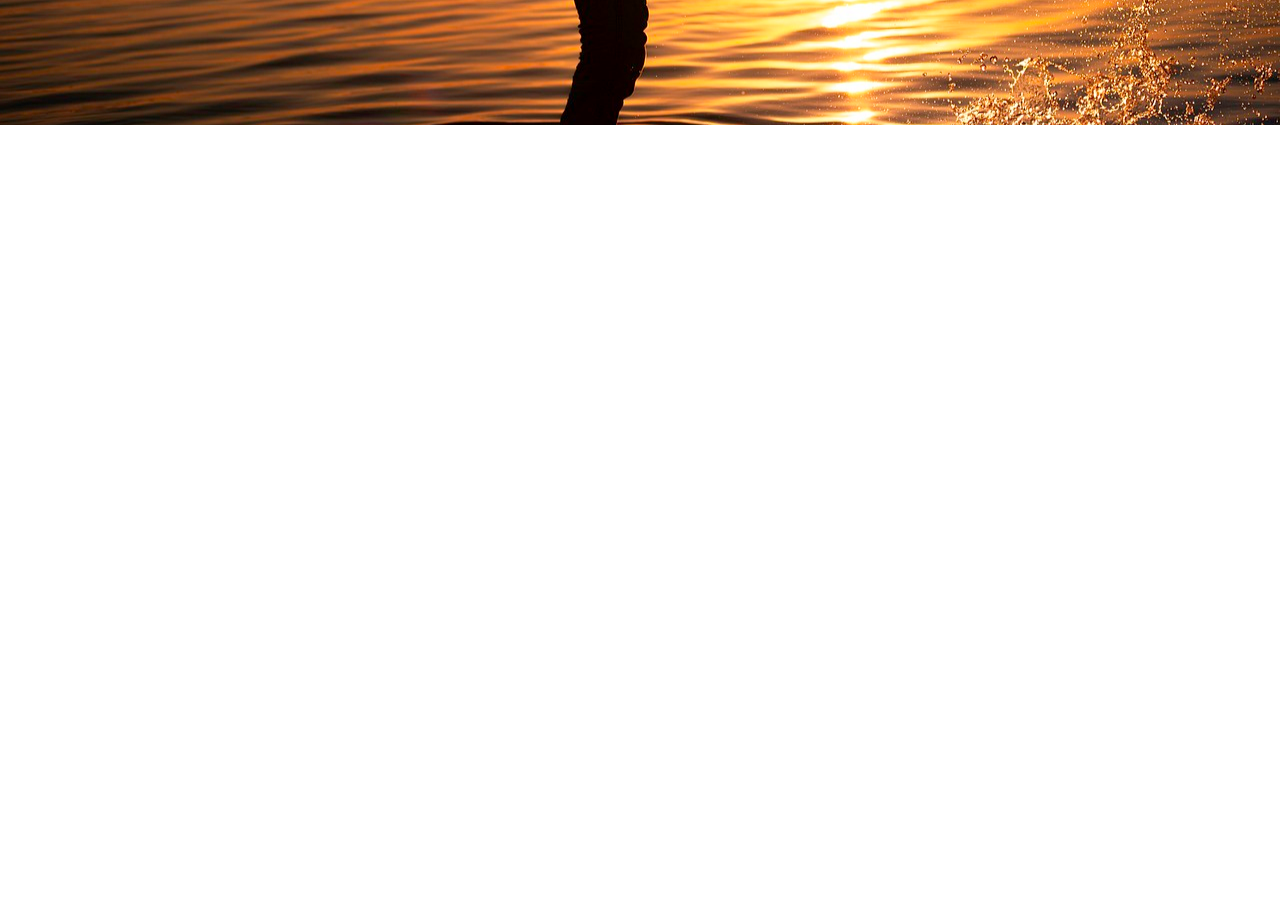
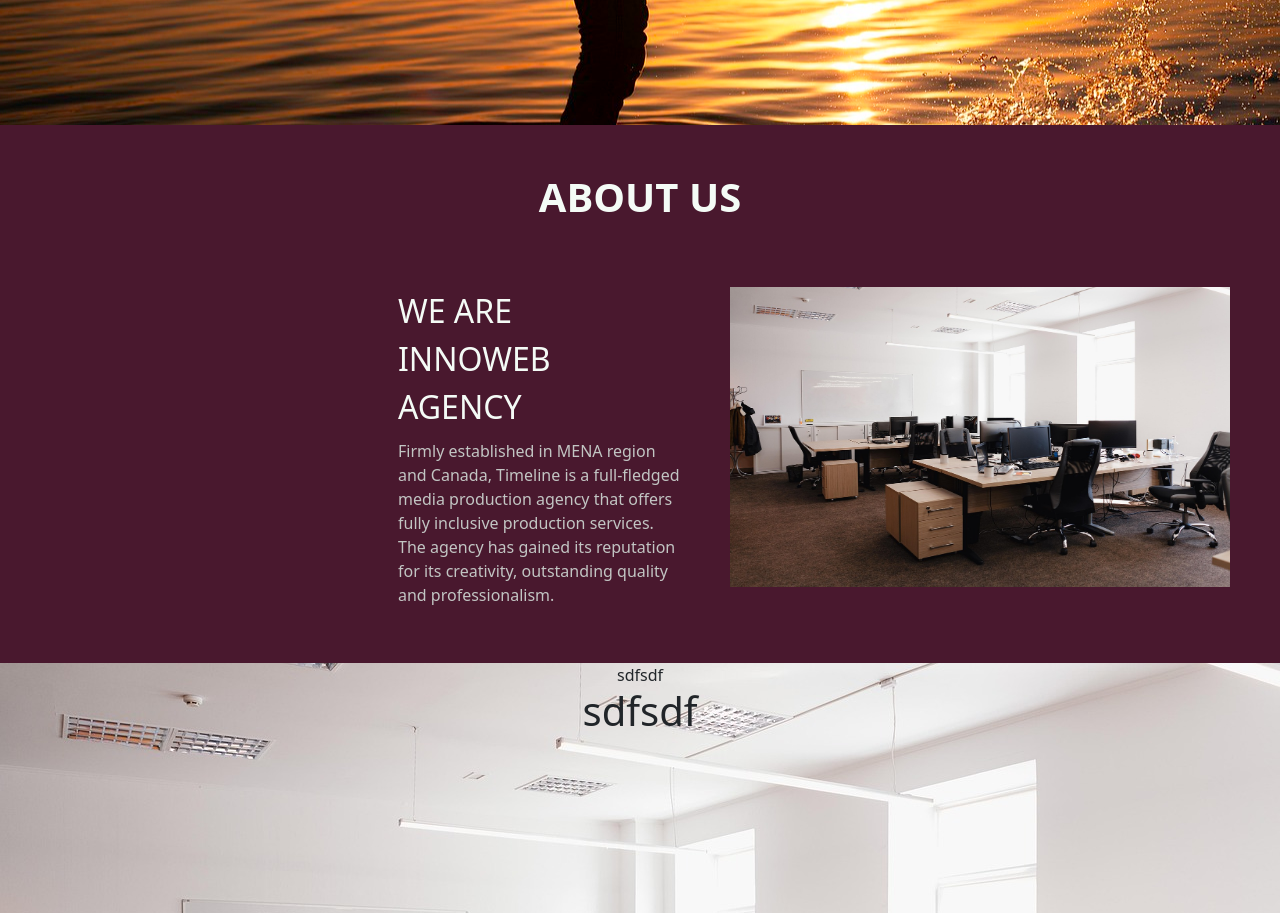
Before and after one commit to aminbarri/innoweb, a React (Create React App) app: page / in a window 1280 px wide. Shown: the part 560-1473 px from the top of the page. Before the commit the page ends 800 px from the top, so only its background shows below. Built offline with nearby package versions, Linux system fonts and the light colour scheme; a web font is replaced by a local one.

Commit message:
about us section

```diff
--- a/src/App.css
+++ b/src/App.css
@@ -7,6 +7,8 @@
   --color-dark: #081317;
   --color-light: #DFD09F;
   --color-light2: #F4FBF6;
+  --color-darker: #c2c5c3;
+
 
   --font-family-primary: "Poppins", sans-serif;
 
--- a/src/App.js
+++ b/src/App.js
@@ -1,6 +1,7 @@
 
 import './App.css';
 import {Header} from './Sections/index';
+import {Aboutus} from './Sections/index';
 import 'bootstrap/dist/css/bootstrap.min.css';
 import 'bootstrap/dist/js/bootstrap.bundle.min';
 
@@ -9,6 +10,7 @@ function App() {
   return (
     <>
      <Header />
+     <Aboutus />
     </>
   );
 }
--- /dev/null
+++ b/src/Component/Cardabout/Card1.jsx
@@ -0,0 +1,18 @@
+import './card1.css'
+import back from '../../assets/desk.jpg';
+const Card1 =(props)=>{
+
+
+    return (
+        <>
+
+        <div className='card_body' style={{backgroundImage:`url(${back})` }}>
+            <div>{props.icon}</div>
+            <h1>{props.title}</h1>
+         </div>
+
+        </>
+    )
+}
+
+export default Card1;
--- /dev/null
+++ b/src/Component/Cardabout/card1.css
@@ -0,0 +1,5 @@
+.card_body{
+    text-align: center;
+    height: 250px;
+    padding: auto;
+}
--- a/src/Component/Headeritem/headeritem.css
+++ b/src/Component/Headeritem/headeritem.css
@@ -31,8 +31,8 @@
 }
 
 .header-item:hover{
-    animation-name: hovertheader;
-    animation-duration: 0.5s;
+    /* animation-name: hovertheader;
+    animation-duration: 0.5s; */
 }
 @keyframes hovertheader {
     0% {
--- a/src/Component/index.jsx
+++ b/src/Component/index.jsx
@@ -1,2 +1,3 @@
 export {default as Navbar} from './nav/Navbar';
 export {default as Headeritem} from './Headeritem/Headeritem';
+export {default as Card1} from './Cardabout/Card1';
--- /dev/null
+++ b/src/Sections/AboutUs/Aboutus.jsx
@@ -0,0 +1,35 @@
+import './aboutus.css';
+import desk from '../../assets/desk.jpg';
+import {Card1} from '../../Component/index';
+const Aboutus =(props)=>{
+
+
+    return (
+        <>
+            <div className='d-flex flex-column  aboutus'>
+                <div className='py-5 aboutus_title'>
+                    <h1>About Us</h1>
+                </div>
+                <div className='d-flex flex-row aboutus_content align-self-stretch'>
+                    <div className='px-5 about_text'>
+                        <h1>We are <br />
+                        INNOWEB AGENCY</h1>
+                        <p className='text_agency'>
+                        Firmly established in MENA region and Canada,
+                         Timeline is a full-fledged media production agency that offers fully inclusive production services.
+                        The agency has gained its reputation for its creativity, outstanding quality and professionalism.
+                        </p>
+                    </div>
+                    <div>
+                        <img src={desk} alt="" width='500px' height='300px'/>
+                    </div>
+                </div>
+            </div>
+            <div>
+                <Card1 icon='sdfsdf' title='sdfsdf' />
+            </div>
+        </>
+    )
+}
+
+export default Aboutus;
--- /dev/null
+++ b/src/Sections/AboutUs/aboutus.css
@@ -0,0 +1,25 @@
+.aboutus{
+    background-color: var(--color-accent1);
+    color: var(--color-light2);
+}
+.aboutus_content{
+    padding:10px 50px 40px 350px;
+}
+.aboutus_title h1{
+    text-transform: uppercase;
+    text-align: center;
+    font-weight: 900 !important;
+}
+.text_agency{
+    /* height: 300px; */
+    color: var(--color-darker) ;
+    /* padding-top: 50px; */
+
+}
+.about_text h1{
+    font-weight: 100;
+    text-transform: uppercase;
+    font-size: xx-large;
+    line-height: 1.5; /* Adjust as needed */
+
+}
--- a/src/Sections/index.jsx
+++ b/src/Sections/index.jsx
@@ -1 +1,2 @@
 export {default as Header }  from './Headers/Header';
+export {default as Aboutus} from './AboutUs/Aboutus';
```
Also changed, not shown: src/assets/desk.jpg (added).
